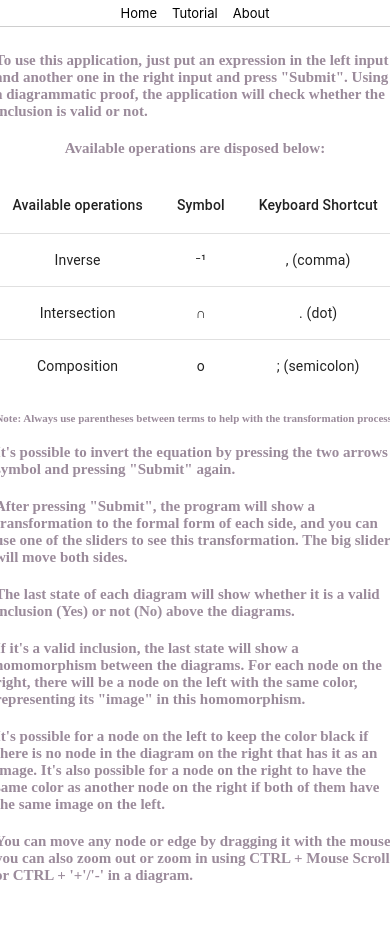
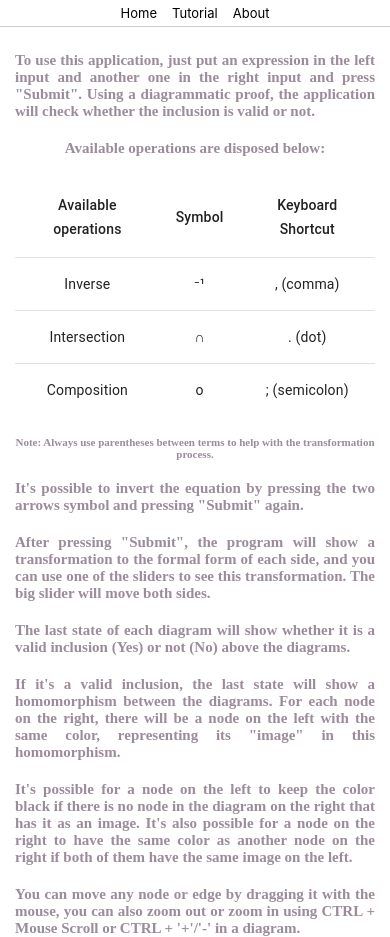
Before and after one commit to igorcruzf/diagrammatic-proof-frontend, a React (Create React App) app: page /about in a window 390 px wide. Shown: the top 937 px of the page. Before the commit the page ends 884 px from the top, so only its background shows below. Built offline with nearby package versions, Linux system fonts and the light colour scheme.

Commit message:
[Feature] - Feature parcial com responsividade para dispositivos com resolução menor que 700 pixels de largura

```diff
--- a/src/components/AboutPage/TutorialPage.css
+++ b/src/components/AboutPage/TutorialPage.css
@@ -12,7 +12,7 @@
     align-items: center;
     justify-items: center;
     width: 800px;
-    text-align: left;
+    text-align: justify;
     font-size: 20px;
     color: #9b8b9b;
     font-weight: bold;
@@ -35,8 +35,12 @@
         font-size: 11px;
     }
 
+    #operation-table{
+        width: 360px;
+    }
+
     #tutorial-page{
-        width: 400px;
+        width: 360px;
         font-size: 15px;
     }
 }
--- a/src/components/RelationsInputForm/RelationsInputForm.css
+++ b/src/components/RelationsInputForm/RelationsInputForm.css
@@ -77,7 +77,7 @@ input{
 @media (max-width:700px) {
     input{
         text-align:center;
-        width: 150px;
+        width: 140px;
     }
 
     .right-input{
```
